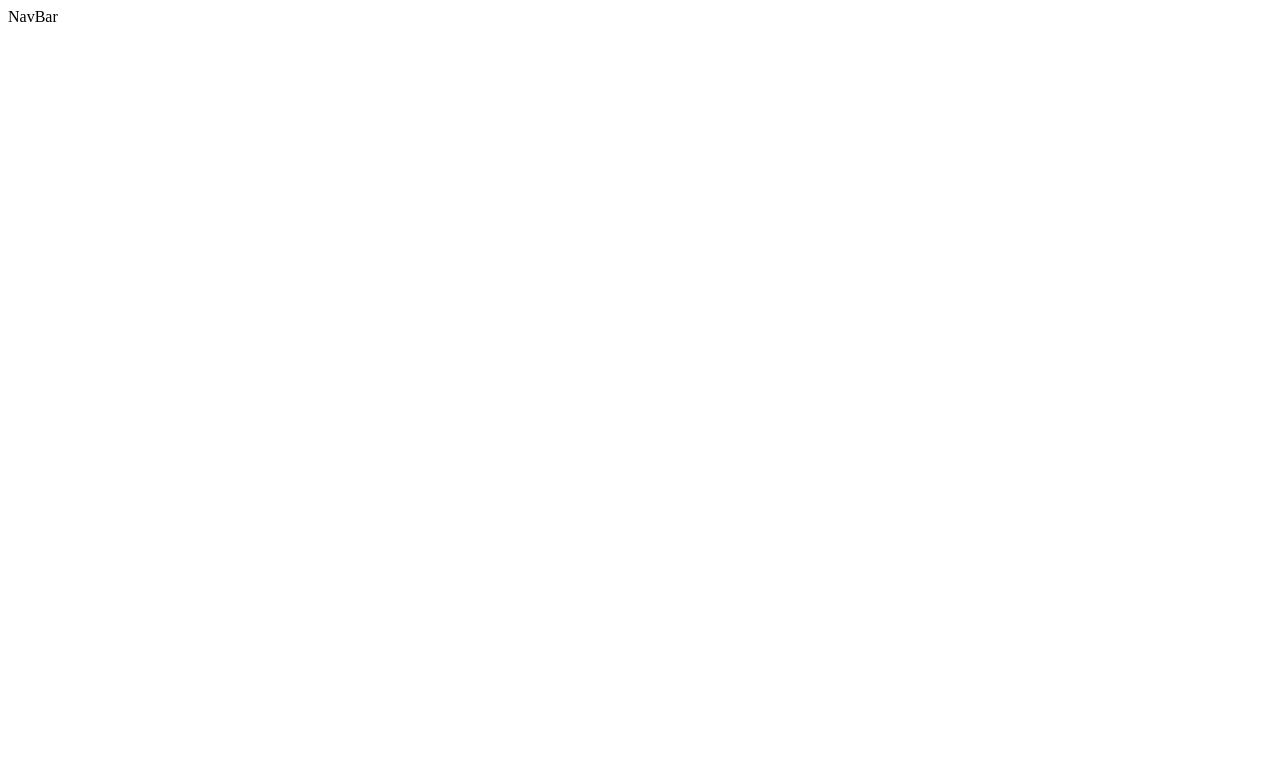
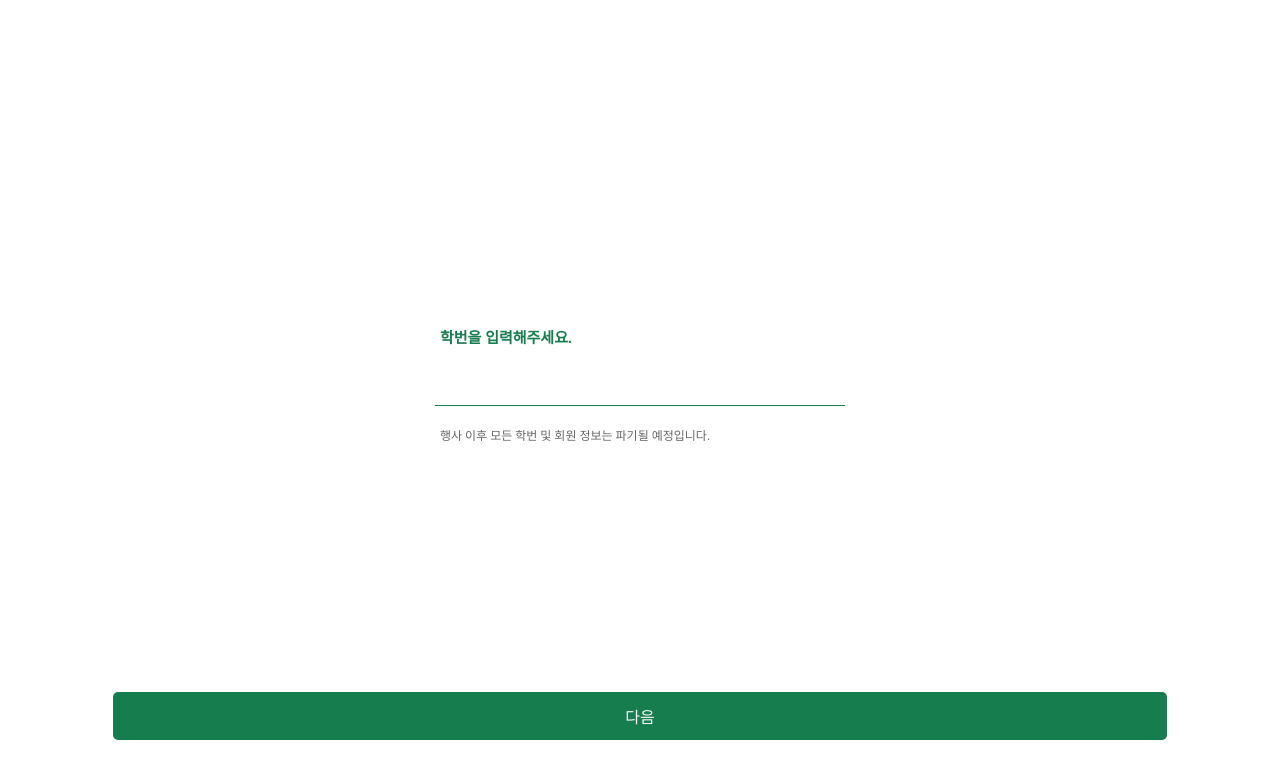
Before and after one commit to his0si/md-site, a React (Vite) app in the folder frontend/: page /student-number in a window 1280 px wide. Before the commit this address had no page. Shown: the top 778 px of the page. Built offline with nearby package versions, Linux system fonts and the light colour scheme.

Commit message:
chore: 온보딩

```diff
--- a/frontend/src/App.jsx
+++ b/frontend/src/App.jsx
@@ -1,6 +1,7 @@
 import { Routes, Route, useLocation } from "react-router-dom";
 import Home from './pages/home/Home';
 import Login from './pages/login/Login';
+import StudentNumber from './pages/login/StudentNumber';
 import NavBar from './components/NavBar'; // 네비바 컴포넌트 임포트
 
 const App = () => {
@@ -8,12 +9,13 @@ const App = () => {
 
   return (
     <div>
-      {/* 로그인 페이지가 아닐 때만 NavBar 표시 */}
-      {location.pathname !== "/login" && <NavBar />}
+      {/* 로그인 페이지와 학생 번호 페이지가 아닐 때만 NavBar 표시 */}
+      {location.pathname !== "/login" && location.pathname !== "/student-number" && <NavBar />}
 
       <Routes>
         <Route path="/" element={<Home />} />
         <Route path="/login" element={<Login />} />
+        <Route path="/student-number" element={<StudentNumber />} />
       </Routes>
     </div>
   );
--- a/frontend/src/pages/login/Login.jsx
+++ b/frontend/src/pages/login/Login.jsx
@@ -13,12 +13,14 @@ const GlobalStyle = createGlobalStyle`
 
 const Container = styled.div`
   height: 100vh;
-  width: 100vw;
+  width: 100%;
+  max-width: 500px;
   background: rgb(248, 250, 243);
   display: flex;
   flex-direction: column;
   align-items: center;
   justify-content: center;
+  margin: auto;
 `;
 
 const Header = styled.h1`
--- /dev/null
+++ b/frontend/src/pages/login/StudentNumber.jsx
@@ -0,0 +1,75 @@
+import React from 'react';
+import styled, { createGlobalStyle } from 'styled-components';
+
+const GlobalStyle = createGlobalStyle`
+  body {
+    margin: 0;
+  }
+`;
+
+const Container = styled.div`
+  height: 100vh;
+  width: 100%;
+  max-width: 500px;
+  background: rgb(255, 255, 255);
+  display: flex;
+  flex-direction: column;
+  align-items: center;
+  justify-content: center;
+  margin: auto;
+`;
+const InstructionText = styled.div`
+  font-size: 15px;
+  color: #167D4E;
+  margin-bottom: 30px;
+  text-align: left;
+  font-weight: bold;
+  width: 80%;
+`;
+
+const Input = styled.input`
+  width: 80%;
+  border: none;
+  border-bottom: 1px solid #167D4E;
+  margin-bottom: 20px;
+  padding: 5px;
+  font-size: 16px;
+  outline: none;
+  background: rgb(255, 255, 255);
+`;
+
+const InfoText = styled.div`
+  font-size: 12px;
+  color: #666;
+  text-align: left;
+  margin-bottom: 30px;
+  width: 80%;
+`;
+
+const Button = styled.button`
+  background-color: #167D4E;
+  color: white;
+  padding: 10px 20px;
+  border: none;
+  border-radius: 5px;
+  cursor: pointer;
+  font-size: 16px;
+  position: fixed; bottom: 60px;
+  padding: 1.5vh 40vw; // 화면 크기에 비례한 패딩
+`;
+
+const StudentNumber = () => {
+  return (
+    <>
+      <GlobalStyle />
+      <Container>
+        <InstructionText>학번을 입력해주세요.</InstructionText>
+        <Input type="text" />
+        <InfoText>행사 이후 모든 학번 및 회원 정보는 파기될 예정입니다.</InfoText>
+        <Button>다음</Button>
+      </Container>
+    </>
+  );
+}
+
+export default StudentNumber;
```
